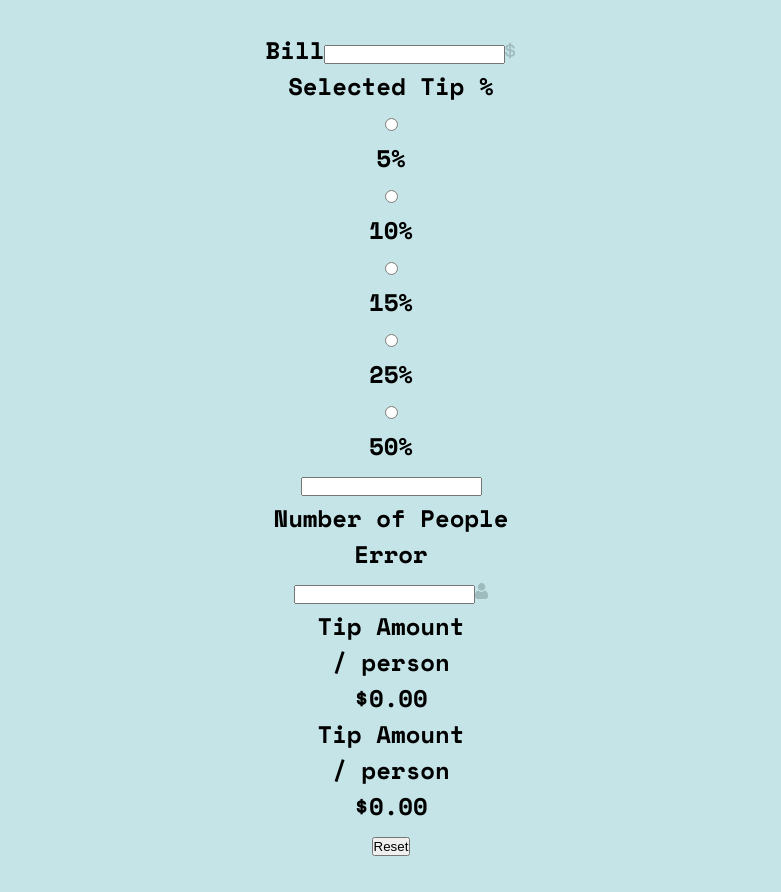
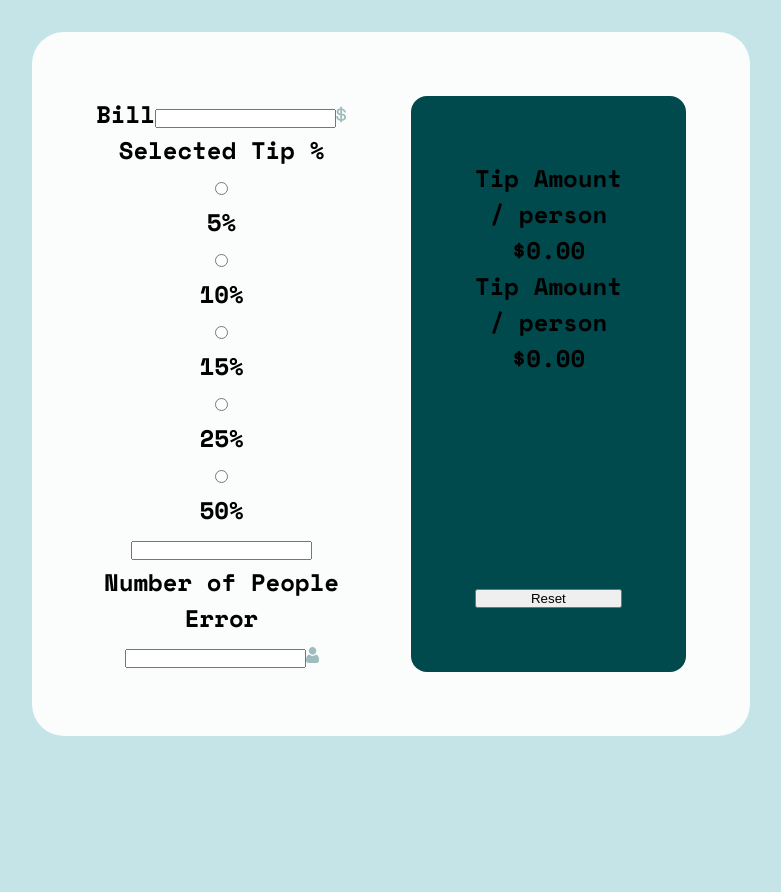
Before and after one commit to KamilBarczyk/TipSize, a React (Vite) app: page / in a window 1280 px wide. Shown: the whole page, without its empty margins (249-1030 px from the left). After the commit the page ends 800 px from the top, so only its background shows below. Built offline with nearby package versions, Linux system fonts and the light colour scheme.

Commit message:
Applied basic styling to foundational page structure

```diff
--- a/src/App.tsx
+++ b/src/App.tsx
@@ -3,11 +3,16 @@ import './App.css'
 import Display from './components/Display'
 import Form from './components/Form'
 
+/* TODO: Add logo here to the photo displayed at the top */
+// import TipSize from "./assets/images/TipSize.png"
+
+
 function App() {
   const [count, setCount] = useState(0)
 
   return (
-    <div className="App">
+    <div className="wrapper">
+      {/* <img src={TipSize} alt="Splitter Logo"/> */}
       <div className="container">
         <Form />
         <Display />
--- a/src/components/Display.tsx
+++ b/src/components/Display.tsx
@@ -1,25 +1,23 @@
 const Display = () => {
     return (
-        <div>
-            <div className="display-row">
-                <div>
+        <div className="display">
+            <div className="display-group">
+                <div className="display-row">
                     <div className="display-label">
                         <p className="header">Tip Amount</p>
                         <p className="unit">/ person</p>
                     </div>
-                    <div className="display-amt">
-                        <p className="value">$0.00</p>
-                    </div>
+                    <p className="display-amt">$0.00</p>
+                </div>
+                <div className="display-row">
                     <div className="display-label">
                         <p className="header">Tip Amount</p>
                         <p className="unit">/ person</p>
                     </div>
-                    <div className="display-amt">
-                        <p className="value">$0.00</p>
-                    </div>
+                    <p className="display-amt">$0.00</p>
                 </div>
-                <button className="btn">Reset</button>
             </div>
+            <button className="btn">Reset</button>
         </div>
     )
 }
--- a/src/index.css
+++ b/src/index.css
@@ -14,6 +14,8 @@
 --neutral3: 185, 41%, 84%;
 --neutral4: 189, 41%, 97%;
 --white: 179, 41%, 99%;
+
+--padding: clamp(2rem, 5vw, 4rem);
 }
 
 body {
@@ -21,3 +23,28 @@ body {
   font-size: 1.5rem;
   background-color: hsl(var(--neutral3));
 }
+
+.wrapper {
+  display: grid;
+  place-items: center;
+  gap: 3rem;
+}
+
+.container {
+  padding: var(--padding);
+  background-color:  hsl(var(--white));
+  border-radius: 2rem;
+  box-shadow: 0 4rem 5rem hsl(var(--neutral2) / .5);
+  display: grid;
+  grid-auto-flow: column;
+  gap: clamp(2rem, 5vw, 4rem);
+}
+
+.display {
+  background-color: hsl(var(--text));
+  padding: var(--padding);
+  border-radius: 1rem;
+  display: flex;
+  flex-direction: column;
+  justify-content: space-between;
+}
```
